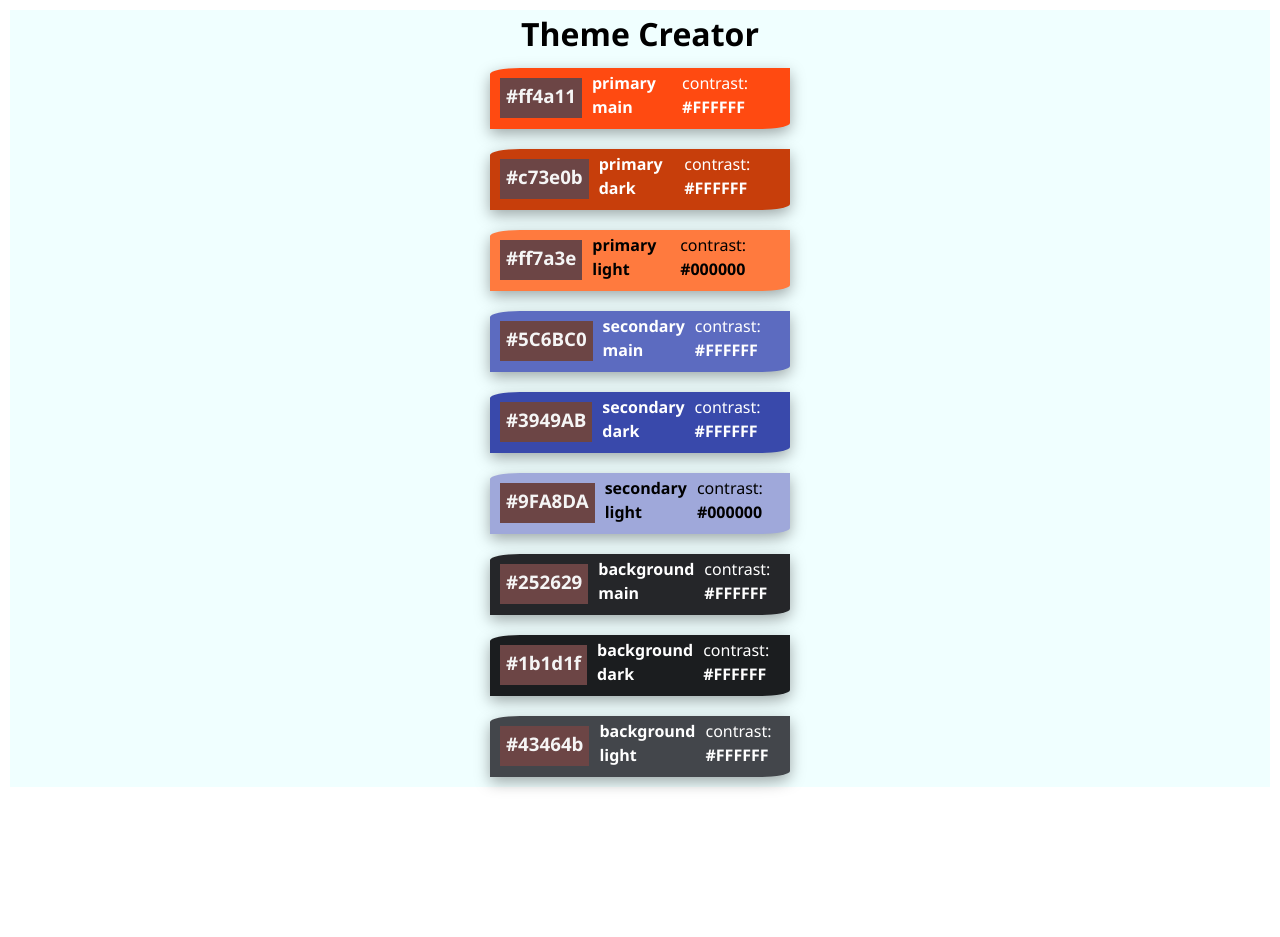
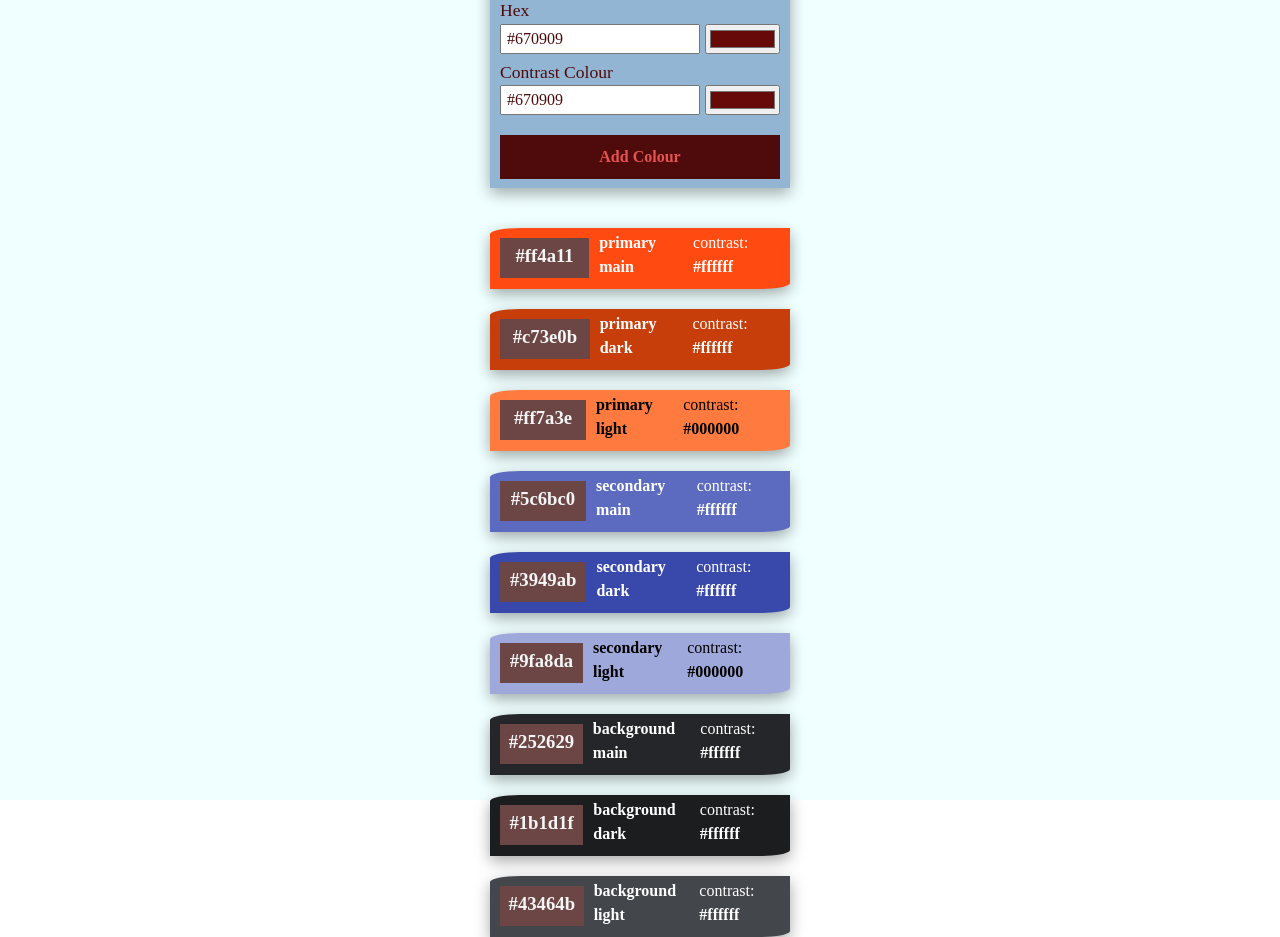
Before and after one commit to urbinaj61/colour-theme-picker, a React (Vite) app: page / in a window 1280 px wide. Before the commit the page ends 800 px from the top, so only its background shows below. Built offline with nearby package versions, Linux system fonts and the light colour scheme.

Commit message:
Colours can now be added to the theme

```diff
--- a/package.json
+++ b/package.json
@@ -14,7 +14,8 @@
     "@octokit/rest": "^20.1.0",
     "dotenv": "^16.4.5",
     "react": "^18.2.0",
-    "react-dom": "^18.2.0"
+    "react-dom": "^18.2.0",
+    "uid": "^2.0.2"
   },
   "devDependencies": {
     "@types/react": "^18.2.66",
--- a/src/App.css
+++ b/src/App.css
@@ -1,4 +1,3 @@
-body {
-  font-family: "Segoe UI", "Helvetica Neue", Arial, sans-serif;
-  padding: 10px;
-}
+@import "./index.css";
+@import "./Components/Color/Color.css";
+@import "./Components/colourForm/colourForm.css";
--- a/src/App.jsx
+++ b/src/App.jsx
@@ -1,17 +1,26 @@
+import { useState } from "react";
+
 import { initialColors } from "./lib/colors";
 import Color from "./Components/Color/Color";
+import ColourForm from "./Components/colourForm/ColourForm";
 import "./App.css";
 
-function App() {
+const App = () => {
+  const [colours, setColours] = useState(initialColors);
+
+  const handleAddColour = formData => {
+    setColours([...colours, formData]);
+  };
+
   return (
     <main>
       <h1>Theme Creator</h1>
-
-      {initialColors.map(color => {
+      <ColourForm onAddColour={handleAddColour} />
+      {colours.map(color => {
         return <Color key={color.id} color={color} />;
       })}
     </main>
   );
-}
+};
 
 export default App;
--- a/src/Components/Color/Color.jsx
+++ b/src/Components/Color/Color.jsx
@@ -1,5 +1,3 @@
-import "./Color.css";
-
 export default function Color({ color }) {
   return (
     <section
--- /dev/null
+++ b/src/Components/colourForm/ColourForm.jsx
@@ -0,0 +1,76 @@
+import { useState } from "react";
+import { uid } from "uid";
+
+const ColourForm = ({ onAddColour }) => {
+  const [hexColour, setHexColour] = useState("#670909");
+  const [contrastColour, setContrastColour] = useState("#670909");
+
+  const handleSubmit = e => {
+    e.preventDefault();
+    const formData = new FormData(e.target);
+    formData.append("id", uid());
+    onAddColour(Object.fromEntries(formData));
+  };
+
+  return (
+    <section className='colour-creator-container'>
+      <form className='colour-creator-form' onSubmit={handleSubmit}>
+        <label className='colour-creator-label' htmlFor='role'>
+          Role
+        </label>
+        <input
+          required
+          id='role'
+          className='colour-creator-roleText'
+          type='text'
+          name='role'
+          placeholder='Please enter a role'
+        />
+        <label className='colour-creator-label' htmlFor='hexText'>
+          Hex
+        </label>
+        <input
+          id='hexText'
+          className='colour-creator-hexText'
+          type='text'
+          name='hexText'
+          placeholder='Please select a hex colour'
+          value={hexColour}
+          onChange={e => setHexColour(e.target.value)}
+        />
+        <input
+          required
+          className='colour-creator-hex'
+          type='color'
+          name='hex'
+          value={hexColour}
+          onChange={e => setHexColour(e.target.value)}
+        />
+        <label className='colour-creator-label' htmlFor='contrastText'>
+          Contrast Colour
+        </label>
+        <input
+          required
+          id='contrastText'
+          className='colour-creator-contrastText'
+          type='text'
+          name='contrastText'
+          placeholder='Please select a contrast colour'
+          value={contrastColour}
+          onChange={e => setContrastColour(e.target.value)}
+        />
+        <input
+          required
+          className='colour-creator-contrast'
+          type='color'
+          name='contrast'
+          value={contrastColour}
+          onChange={e => setContrastColour(e.target.value)}
+        />
+        <button className='colour-creator-button'>Add Colour</button>
+      </form>
+    </section>
+  );
+};
+
+export default ColourForm;
--- /dev/null
+++ b/src/Components/colourForm/colourForm.css
@@ -0,0 +1,63 @@
+.colour-creator-container {
+  display: flex;
+  flex-direction: column;
+  width: 300px;
+  margin: 30px 0;
+}
+
+.colour-creator-form {
+  display: flex;
+  flex-direction: column;
+  width: 300px;
+  padding: 5px 10px;
+  box-shadow: rgba(0, 0, 0, 0.35) 0px 5px 15px;
+  background-color: #92b5d3;
+  position: relative;
+}
+
+.colour-creator-label {
+  font-size: 1.1rem;
+  color: #4f0b0b;
+}
+
+.colour-creator-roleText,
+.colour-creator-hexText,
+.colour-creator-contrastText {
+  width: 200px;
+  color: #4f0b0b;
+  padding-left: 5px;
+  margin-bottom: 5px;
+}
+
+.colour-creator-hex {
+  position: absolute;
+  top: 93px;
+  left: 215px;
+  width: 75px;
+  height: 30px;
+  cursor: pointer;
+}
+
+.colour-creator-contrast {
+  position: absolute;
+  top: 154px;
+  left: 215px;
+  width: 75px;
+  height: 30px;
+  cursor: pointer;
+}
+
+.colour-creator-contrastText {
+  margin-bottom: 20px;
+}
+
+.colour-creator-button {
+  border: none;
+  background-color: #4f0b0b;
+  color: #e75353;
+  font-size: 1rem;
+  font-weight: bold;
+  padding: 10px;
+  margin-bottom: 4px;
+  cursor: pointer;
+}
--- a/src/index.css
+++ b/src/index.css
@@ -71,4 +71,5 @@ main {
   flex-direction: column;
   justify-content: center;
   align-items: center;
+  height: 100vh;
 }
--- a/src/lib/colors.js
+++ b/src/lib/colors.js
@@ -1,31 +1,31 @@
 export const initialColors = [
-  { id: "c1", role: "primary main", hex: "#ff4a11", contrastText: "#FFFFFF" }, // Vibrant orange
-  { id: "c2", role: "primary dark", hex: "#c73e0b", contrastText: "#FFFFFF" }, // Darker shade of orange
+  { id: "c1", role: "primary main", hex: "#ff4a11", contrastText: "#ffffff" }, // Vibrant orange
+  { id: "c2", role: "primary dark", hex: "#c73e0b", contrastText: "#ffffff" }, // Darker shade of orange
   { id: "c3", role: "primary light", hex: "#ff7a3e", contrastText: "#000000" }, // Lighter shade of orange
-  { id: "c4", role: "secondary main", hex: "#5C6BC0", contrastText: "#FFFFFF" }, // Indigo Blue
-  { id: "c5", role: "secondary dark", hex: "#3949AB", contrastText: "#FFFFFF" }, // Darker indigo blue
+  { id: "c4", role: "secondary main", hex: "#5c6bc0", contrastText: "#ffffff" }, // Indigo Blue
+  { id: "c5", role: "secondary dark", hex: "#3949ab", contrastText: "#ffffff" }, // Darker indigo blue
   {
     id: "c6",
     role: "secondary light",
-    hex: "#9FA8DA",
+    hex: "#9fa8da",
     contrastText: "#000000",
   }, // Lighter indigo blue
   {
     id: "c7",
     role: "background main",
     hex: "#252629",
-    contrastText: "#FFFFFF",
+    contrastText: "#ffffff",
   }, // Dark charcoal
   {
     id: "c8",
     role: "background dark",
     hex: "#1b1d1f",
-    contrastText: "#FFFFFF",
+    contrastText: "#ffffff",
   }, // Darker charcoal
   {
     id: "c9",
     role: "background light",
     hex: "#43464b",
-    contrastText: "#FFFFFF",
+    contrastText: "#ffffff",
   }, // Lighter charcoal
 ];
```
Also changed, not shown: 1 other file (tests, documents, lock files or other folders).
